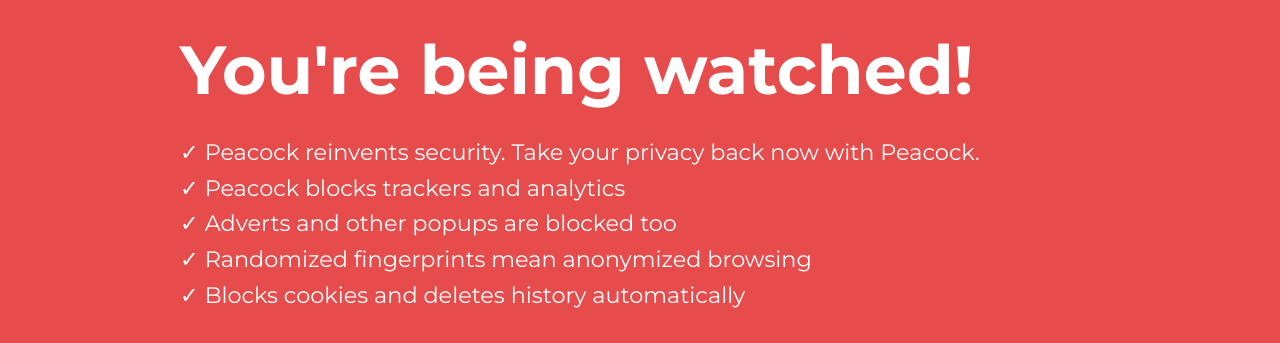
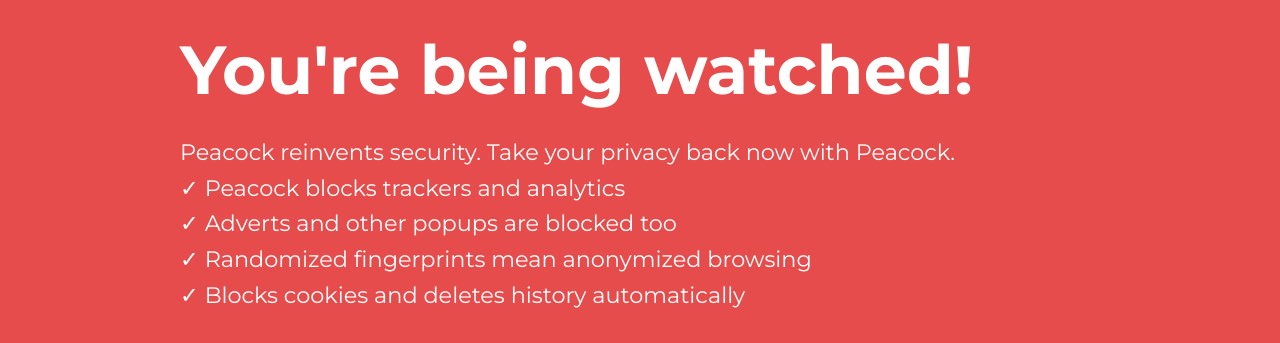
Before and after one commit to JamesOfficialYT/PeacockBrowser, a plain HTML site: page index.html in a window 1280 px wide. Shown: the part 980-1323 px from the top of the page. Drawn offline with Linux system fonts and the light colour scheme; files whose address does not match are found by name.

Commit message:
Update index.html

```diff
--- a/index.html
+++ b/index.html
@@ -96,7 +96,7 @@ Peacock Browser is an open source, privacy first browser powered by electron.">
             <div class="mbr-white col-md-10">
                 <h1 class="mbr-section-title align-center pb-3 mbr-fonts-style display-1"><strong>
                     You're being watched!</strong></h1>
-                <p class="mbr-text align-center display-5 pb-3 mbr-fonts-style">✓ Peacock reinvents security. Take your privacy back now with Peacock.<br>✓ Peacock blocks trackers and analytics&nbsp;<br>✓ Adverts and other popups are blocked too&nbsp;<br>✓ Randomized fingerprints mean anonymized browsing&nbsp;<br>✓ Blocks cookies and deletes history automatically&nbsp;<br></p>
+                <p class="mbr-text align-center display-5 pb-3 mbr-fonts-style">Peacock reinvents security. Take your privacy back now with Peacock.<br>✓ Peacock blocks trackers and analytics&nbsp;<br>✓ Adverts and other popups are blocked too&nbsp;<br>✓ Randomized fingerprints mean anonymized browsing&nbsp;<br>✓ Blocks cookies and deletes history automatically&nbsp;<br></p>
                 <div class="mbr-section-btn align-center"><a class="btn btn-md btn-white display-4" href="download.html">DOWNLOAD PEACOCK NOW</a></div>
             </div>
         </div>
```
